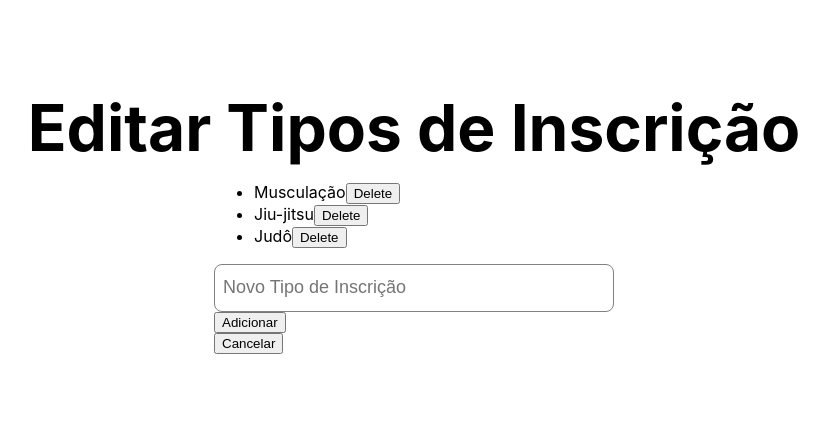
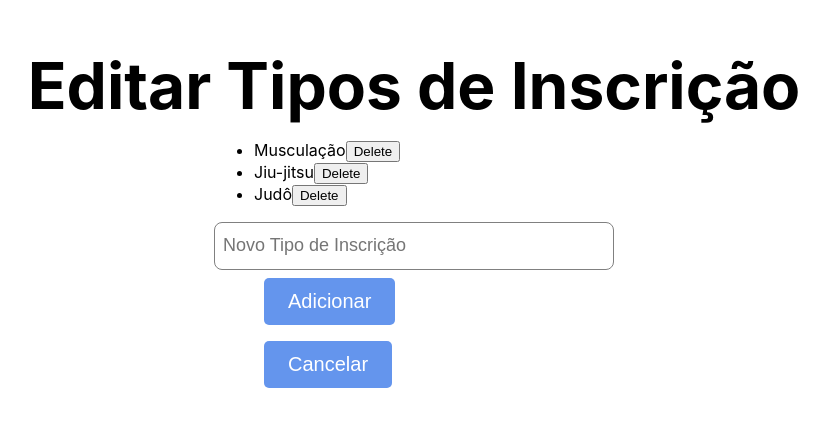
Before and after one commit to Tech-Priest1/frontEndReact, a React (Create React App) app in the folder academia/: page /editModality in a window 1280 px wide. Shown: the part 179-606 px from the top of the page, without its empty margins (226-1055 px from the left). Built offline with nearby package versions, Linux system fonts and the light colour scheme.

Commit message:
functioning

```diff
--- a/academia/src/home/editModality.js
+++ b/academia/src/home/editModality.js
@@ -51,8 +51,8 @@ const EditModality = () => {
           onChange={(e) => setNewGymType(e.target.value)}
           className="inputBox"
         />
-        <button className="inputButton" type="button"onClick={handleAddGymType}  >Adicionar</button>
-        <button className="inputButton" type="button" onClick={handleCancel}  >Cancelar</button>
+        <button type="submit" className='inputButton'onClick={handleAddGymType}  >Adicionar</button>
+        <button type="submit" className='inputButton' onClick={handleCancel}  >Cancelar</button>
       </div>
     </div>
   )
```
